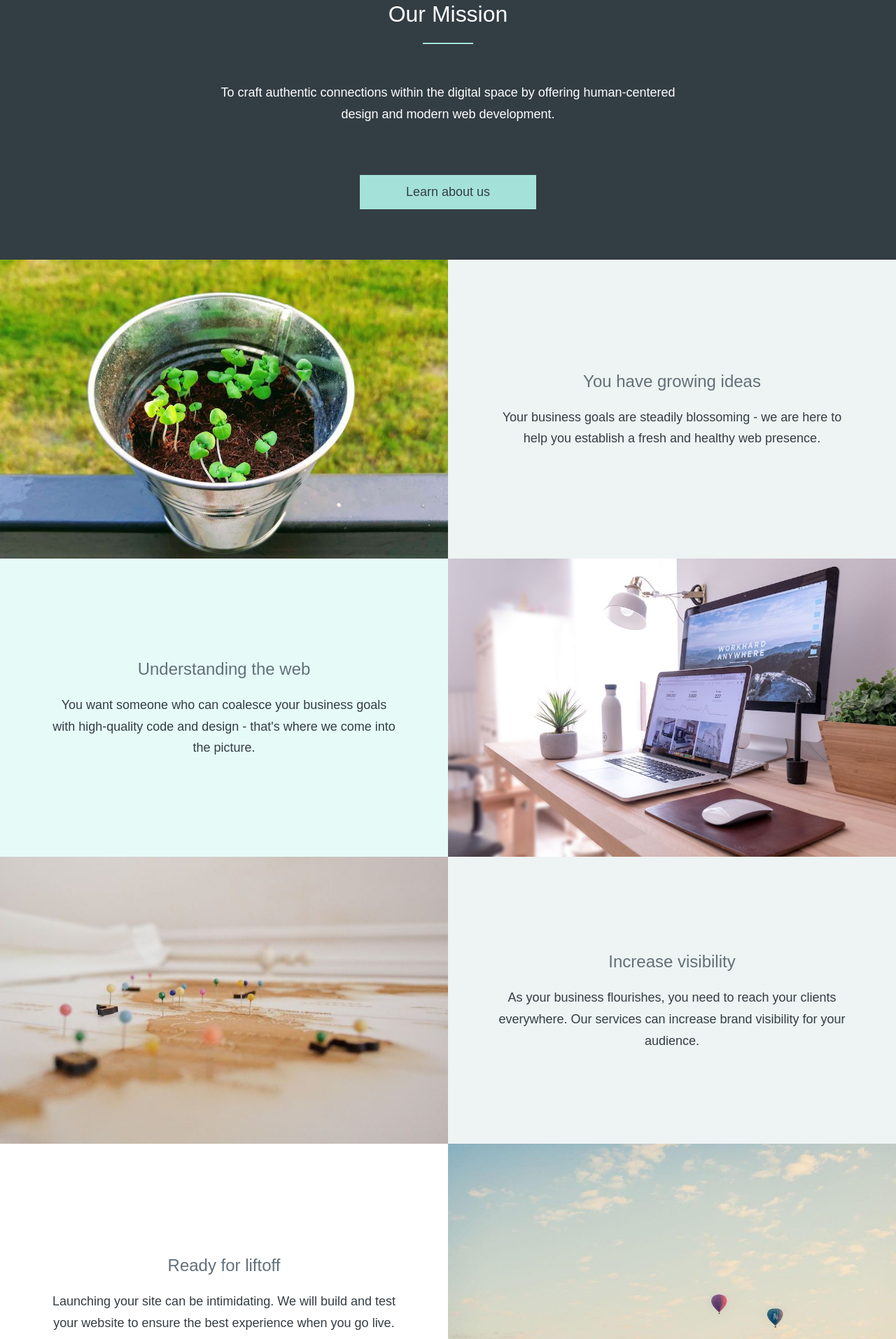
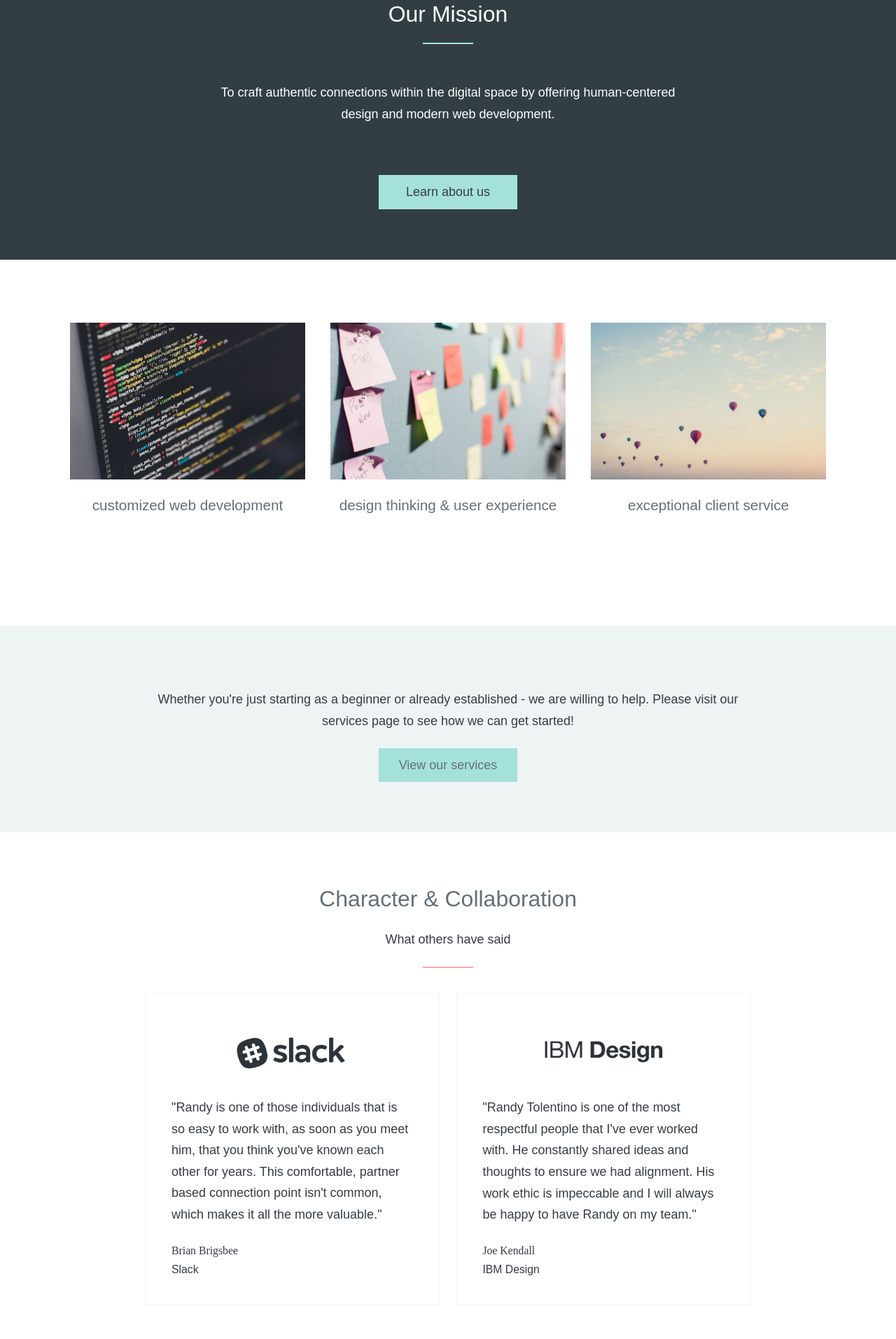
Before and after one commit to graymintmoon/graymintmoon.github.io, a Jekyll site: the page built from index.md, in a window 1280 px wide. Shown: the part 975-2888 px from the top of the page at 70% size. Built offline with Jekyll 4.4.1, drawn with Linux system fonts in a browser that asks for light colours; nearby versions of some CDN libraries; some web fonts are replaced.

Commit message:
redoing offerings section

```diff
--- a/_includes/offerings.html
+++ b/_includes/offerings.html
@@ -1,39 +1,23 @@
-<div class="row_trim bg_white home_offerings">
-	<div class="container_full text_center">
-		<div class="column_half bg_lightgray">
-			<div class="column_half_block_wide">
-				<img class="img_full" src="{{site.url}}/assets/sprouts.jpg" alt="photo of sprouting basil">
+<div class="row_sm bg_white home_offerings">
+	<div class="container_xl text_center">
+		<div class="column_thirds">
+			<div class="column_third_block card_third">
+				<img class="img_full" src="{{site.url}}/assets/mac.jpg" alt="">
+				<div class="card_description">
+					<h4 class="card_title">customized web development</h4>
+				</div>
 			</div>
-			<div class="column_half_block_wide column_half_block_description">
-				<h4 class="text_regular">You have growing ideas</h4>
-				<p class="text_light">Your business goals are steadily blossoming - we are here to help you establish a fresh and healthy web presence.</p>
+			<div class="column_third_block card_third">
+				<img class="img_full" src="{{site.url}}/assets/idea.jpg" alt="">
+				<div class="card_description">
+					<h4 class="card_title">design thinking & user experience</h4>
+				</div>
 			</div>
-		</div>
-		<div class="column_half column_half_reverse bg_lightmint">
-			<div class="column_half_block_wide">
-				<img class="img_full" src="{{site.url}}/assets/office.jpg" alt="photo by Domenico Loia">
-			</div>
-			<div class="column_half_block_wide column_half_block_description">
-				<h4 class="text_center text_regular">Understanding the web</h4>
-				<p class="text_light">You want someone who can coalesce your business goals with high-quality code and design - that's where we come into the picture.</p>
-			</div>
-		</div>
-		<div class="column_half bg_lightgray">
-			<div class="column_half_block_wide">
-				<img class="img_full" src="{{site.url}}/assets/map.jpg" alt="photo by ruthson zimmerman">
-			</div>
-			<div class="column_half_block_wide column_half_block_description">
-				<h4 class="text_center text_regular">Increase visibility</h4>
-				<p class="text_light">As your business flourishes, you need to reach your clients everywhere. Our services can increase brand visibility for your audience.</p>
-			</div>
-		</div>
-		<div class="column_half column_half_reverse">
-			<div class="column_half_block_wide">
-				<img class="img_full" src="{{site.url}}/assets/liftoff.jpg" alt="photo by sven scheuermeier">
-			</div>
-			<div class="column_half_block_wide column_half_block_description">
-				<h4 class="text_center text_regular">Ready for liftoff</h4>
-				<p class="text_light">Launching your site can be intimidating. We will build and test your website to ensure the best experience when you go live.</p>
+			<div class="column_third_block card_third">
+				<img class="img_full" src="{{site.url}}/assets/liftoff.jpg" alt="">
+				<div class="card_description">
+					<h4 class="card_title">exceptional client service</h4>
+				</div>
 			</div>
 		</div>
 	</div>
--- a/_sass/base/_typography.scss
+++ b/_sass/base/_typography.scss
@@ -52,7 +52,6 @@
 }
 
 a {
-  transition: color .25s;
   text-decoration: none;
   color: darken($jungle, 15%);
   font-family: 'Benton Light', sans-serif;
@@ -60,7 +59,6 @@
   &:hover {
     text-decoration: none;
     cursor: pointer;
-    transition: color .25s;
     color: $blue;
   }
 }
--- a/_sass/components/_card.scss
+++ b/_sass/components/_card.scss
@@ -1,84 +1,24 @@
-@mixin cta($color) {
-	border:1px solid $charcoal;
-	color:$dark;
-	display: block;
-	text-align: center;
-	width: 100%;
-	padding: $spacing-unit / 2 0;
-	background: $color;
-	&:hover {
-		border:1px solid $dark;
-		cursor: pointer;
-		color: $dark;
-		font-weight: bold;
-		background: darken($color,10%);
-	}
-}
-
 .card {
 	border: 2px solid $charcoal;
 	margin: $spacing-unit / 4;
 
 	&_title {
 		padding: $spacing-unit / 2 0;
+		font-size: 1.15em;
 	}
 
 	&_content{
 		padding: $spacing-unit/2;
 	}
 
-	&_tier{
-		max-width: 50px;
-		padding: $spacing-unit / 4 0;
-	}
-
-	&_price {
-		margin-bottom: $spacing-unit / 4;
-	}
-
-	&_cta_gold {@include cta($gold);}
-	&_cta_blue {@include cta($blue);}
-	&_cta_jungle {@include cta($jungle);}
 
 	&_list {
 		list-style-type: none;
 		padding-left: 1em;
 	}
 
-	&_item_summary{
-		padding: $spacing-unit/2;
-    margin-bottom: $spacing-unit / 4;
-    border: 1px solid darken($blue, 10%);
-		color:$dark;
-		background: $lightgray;
-
-		&_gold {
-	    color: $dark;
-	    padding: $spacing-unit / 2 $spacing-unit / 4;
-	    background: rgba(255, 233, 99, 0.5);
-	    border: 1px solid $gold;
-    	margin-bottom: $spacing-unit / 4;
-		}
-
-		&_blue {
-			color: $dark;
-	    padding: $spacing-unit / 2 $spacing-unit / 4;
-			background: rgba(106, 211, 239, 0.5);
-	    border: 1px solid $blue;
-    	margin-bottom: $spacing-unit / 4;
-		}
-
-		&_jungle {
-			color: $dark;
-			background: rgba(107, 207, 184, 0.5);
-	    padding: $spacing-unit / 2 $spacing-unit / 4;
-	    border: 1px solid $jungle;
-    	margin-bottom: $spacing-unit / 4;
-		}
-
-  	&:hover {
-  		color:$dark;
-  	}
+	&_third{
+		margin: 1em;
 	}
 
 	&_small_img{
--- a/_sass/layout/_page.scss
+++ b/_sass/layout/_page.scss
@@ -60,9 +60,9 @@
 		background: $jungle;
 		margin: 0 auto;
 		text-align: center;
-		max-width: 10em;
+		max-width: 9em;
 		color: $charcoal;
-		padding: $spacing-unit / 4 $spacing-unit;
+		padding: $spacing-unit / 4 $spacing-unit / 2;
 		&:hover {
 			background: darken($jungle, 10%);
 			color: $white;
```
Also changed, not shown: about.md (+1 -1 lines).
